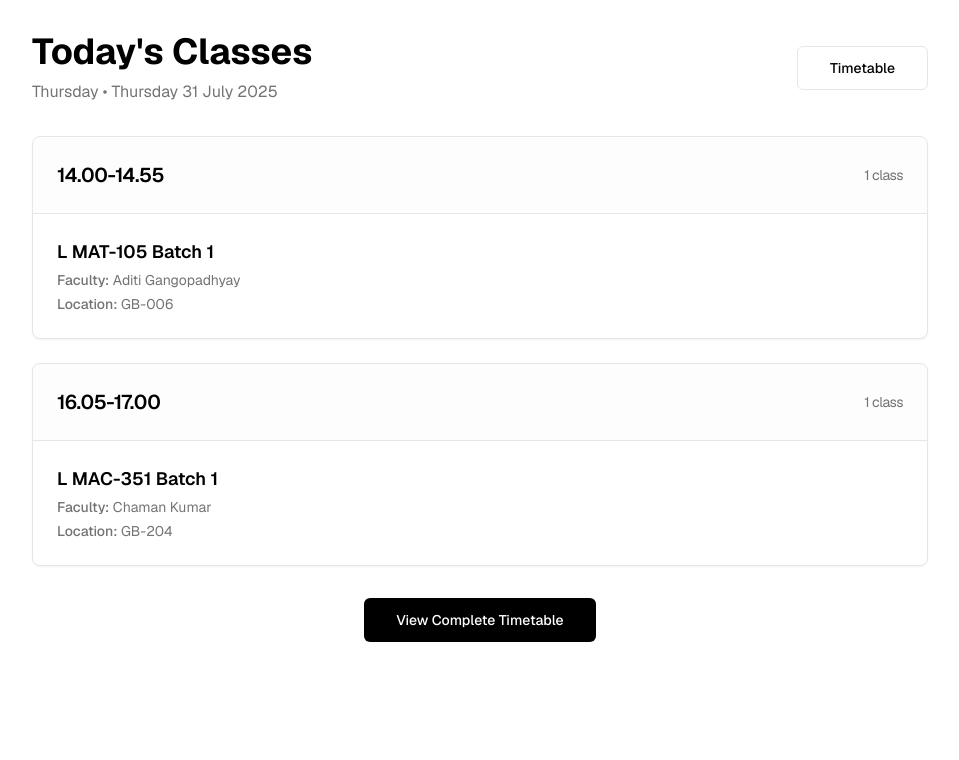
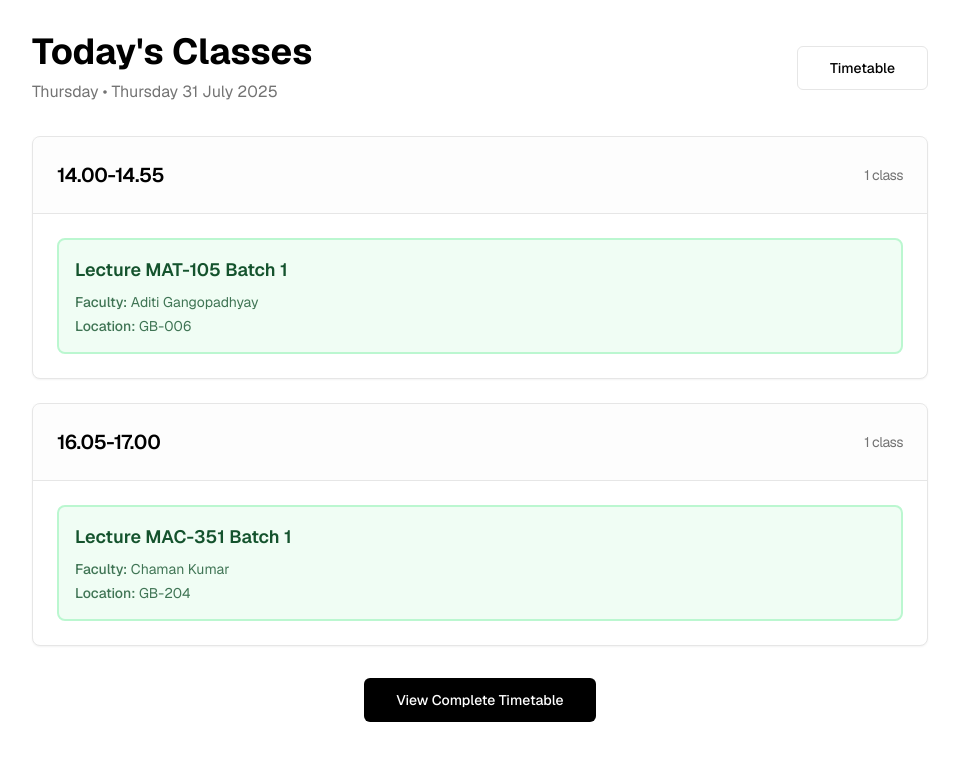
Before and after one commit to 4adex/timetable, a Next.js app: page /today in a window 1280 px wide. Shown: the top 760 px of the page, without its empty margins (160-1119 px from the left). Built offline with nearby package versions, Linux system fonts and the light colour scheme.

Commit message:
Update timetable

```diff
--- a/app/page.tsx
+++ b/app/page.tsx
@@ -10,8 +10,8 @@ export default function TimetablePage() {
   const renderCourseEvent = (event: CourseEvent) => {
     // Color coding based on event type
     const typeStyles = event.type === "T"
-      ? "bg-blue-50 border-blue-200 text-blue-900 dark:bg-blue-950 dark:border-blue-800 dark:text-blue-100"
-      : "bg-green-50 border-green-200 text-green-900 dark:bg-green-950 dark:border-green-800 dark:text-green-100"
+      ? "bg-blue-50 border-blue-200 text-blue-900"
+      : "bg-green-50 border-green-200 text-green-900"
 
     const typeLabel = event.type === "T" ? "Tutorial" : "Lecture"
 
--- a/app/today/page.tsx
+++ b/app/today/page.tsx
@@ -100,25 +100,37 @@ export default function TodayPage() {
     )
   }
 
-  const renderCourseEvent = (event: CourseEvent) => (
-    <div key={`${event.code}-${event.batch}-${event.location}`} className="space-y-1">
-      <div className="flex items-center justify-between">
+  const renderCourseEvent = (event: CourseEvent) => {
+    // Color coding based on event type
+    const typeStyles = event.type === "T"
+      ? "bg-blue-50 border-blue-200 text-blue-900"
+      : "bg-green-50 border-green-200 text-green-900"
+
+    const typeLabel = event.type === "T" ? "Tutorial" : "Lecture"
+
+    return (
+      <div
+        key={`${event.code}-${event.batch}-${event.location}`}
+        className={`p-4 rounded-lg border-2 ${typeStyles}`}
+      >
+        <div className="flex items-center justify-between mb-2">
           <span className="font-semibold text-lg">
-          {event.type} {event.code} {event.batch}
+            {typeLabel} {event.code} {event.batch}
           </span>
         </div>
         {event.faculty && (
-        <p className="text-sm text-muted-foreground">
+          <p className="text-sm opacity-80 mb-1">
             <span className="font-medium">Faculty:</span> {event.faculty}
           </p>
         )}
         {event.location && (
-        <p className="text-sm text-muted-foreground">
+          <p className="text-sm opacity-80">
             <span className="font-medium">Location:</span> {event.location}
           </p>
         )}
       </div>
     )
+  }
 
   return (
     <div className="min-h-screen bg-background text-foreground p-4 sm:p-6 lg:p-8">
--- a/lib/data.ts
+++ b/lib/data.ts
@@ -18,7 +18,7 @@ export interface TimeSlot {
 export const timetableData: TimeSlot[] = [
   {
     time: "08.00-08.55",
-    monday: [{ type: "T", code: "CSO-101", batch: "Batch 1", faculty: "Manoj Mishra", location: "APJ AKB-206" }],
+    monday: [],
     tuesday: [],
     wednesday: [{ type: "L", code: "CSO-101", batch: "Batch 1", faculty: "Manoj Mishra", location: "APJ AKB-206" }],
     thursday: [],
@@ -26,9 +26,7 @@ export const timetableData: TimeSlot[] = [
   },
   {
     time: "09.00-09.55",
-    monday: [
-      { type: "T", code: "MAL-545", batch: "Batch 1", location: "GB-314", faculty: "Chaman Kumar" }
-    ],
+    monday: [],
     tuesday: [],
     wednesday: [],
     thursday: [],
@@ -40,7 +38,7 @@ export const timetableData: TimeSlot[] = [
       { type: "T", code: "MAL-545", batch: "Batch 2", location: "GB-314" , faculty: "Chaman Kumar" }
     ],
     tuesday: [{ type: "T", code: "MAC-301", batch: "MA1, MA2", faculty: "Maheshanand", location: "GB-206" }],
-    wednesday: [{ type: "T", code: "MAC-351", batch: "MA1, MA2", faculty: "Chaman Kumar", location: "GB-104" }],
+    wednesday: [],
     thursday: [],
     friday: [],
   },
```
Lines whose indentation alone changed are shown as unchanged.
